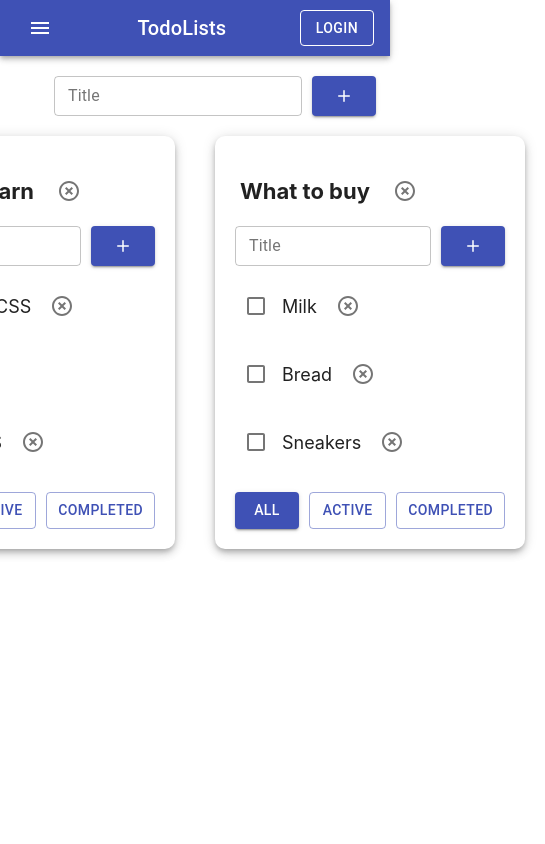
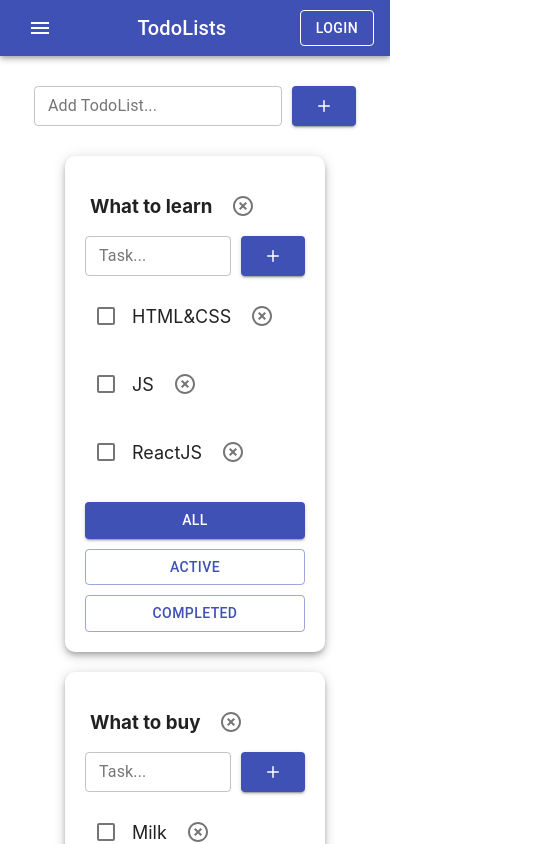
Before and after one commit to jekaplugarev/TodoList, a React (Create React App) app: page / in a window 390 px wide. Shown: the top 844 px of the page, 545 px wide, since content can reach past the window. Built offline with nearby package versions, Linux system fonts and the light colour scheme.

Commit message:
changed css rules

```diff
--- a/src/AddItemForm.tsx
+++ b/src/AddItemForm.tsx
@@ -3,6 +3,7 @@ import {TextField, Button} from '@material-ui/core';
 
 type AddItemFormType = {
     addItem: (title: string) => void
+    label: string
 }
 
 export function AddItemForm(props: AddItemFormType) {
@@ -36,8 +37,9 @@ export function AddItemForm(props: AddItemFormType) {
                 <TextField
                     variant={'outlined'}
                     size={'small'}
-                    label={'Title'}
+                    label={props.label}
                     error={error}
+                    // helperText={error && 'Title is required !'}
                     value={inputValue}
                     onChange={onChangeTitle}
                     onKeyPress={onKeyPressAddItem}
--- a/src/App.css
+++ b/src/App.css
@@ -2,37 +2,41 @@ body {
     background-color: white;
 }
 
-.todoLists {
-    /*display: flex;*/
-    /*flex-wrap: wrap;*/
-}
-
-.addItem {
-    /*font-size: 22px;*/
-}
-
 .addTodoList {
-    /*display: flex;*/
-    /*align-items: center;*/
-    /*justify-content: center;*/
-    /*background-color: white;*/
-    /*margin-top: 30px;*/
-    /*margin-left: 30px;*/
+    display: flex;
+    flex-direction: column;
+    align-items: center;
+    justify-content: center;
+    margin: 30px 0;
 }
 
 .titleInput {
-    /*font-size: 22px;*/
-    /*text-transform: uppercase;*/
-    /*margin-bottom: 15px;*/
+    font-size: 22px;
+    text-transform: uppercase;
+    margin-bottom: 15px;
 }
 
 .todoLists {
     display: flex;
-    /*justify-content: space-evenly;*/
+    column-gap: 5%;
+    flex-wrap: wrap;
+    margin: auto;
+    flex: 0 0 33.33%;
 }
 
-.todoLists > div {
-    /*margin: 30px;*/
+@media (max-width: 1200px) {
+    .todoLists {
+        justify-content: space-between;
+        flex: 0 0 50%;
+        flex-wrap: wrap;
+    }
+}
+
+@media (max-width: 640px) {
+    .todoLists {
+        flex-direction: column;
+        align-items: center;
+    }
 }
 
 .isDone > .editableSpan {
@@ -62,6 +66,8 @@ body {
 }
 
 .container {
+    max-width: 1200px;
+    margin: 0 auto;
     /*width: 40%;*/
     /*max-width: 300px;*/
     /*border: 3px solid dodgerblue;*/
@@ -70,6 +76,18 @@ body {
     /*border-radius: 30px;*/
     /*align-self: flex-start;*/
     /*background-color: white;*/
+}
+
+@media (max-width: 1200px) {
+    .container {
+        max-width: 700px;
+    }
+}
+
+@media (max-width: 900px) {
+    .container {
+        max-width: 640px;
+    }
 }
 
 .inputTask {
@@ -107,19 +125,19 @@ body {
     /*margin-right: 15px;*/
 }
 
-/*.btnDel {*/
-/*    margin-left: 20px;*/
-/*    line-height: 0;*/
-/*    padding: 0;*/
-/*    border: 1px solid black;*/
-/*    border-radius: 50%;*/
-/*    background-color: transparent;*/
-/*    color: black;*/
-/*}*/
+.btnDel {
+    /*margin-left: 20px;*/
+    /*line-height: 0;*/
+    /*padding: 0;*/
+    /*border: 1px solid black;*/
+    /*border-radius: 50%;*/
+    /*background-color: transparent;*/
+    /*color: black;*/
+}
 
-/*.btnDel:hover {*/
-/*    border: 1px solid rgba(0, 0, 0, 0.6);*/
-/*}*/
+.btnDel:hover {
+    /*border: 1px solid rgba(0, 0, 0, 0.6);*/
+}
 
 .tasks li {
     font-size: 18px;
@@ -136,6 +154,21 @@ body {
 .filter {
     display: flex;
     justify-content: space-between;
+}
+
+@media (max-width: 1200px) {
+    .filter {
+        flex-direction: column;
+    }
+
+    .filter Button {
+        width: 100%;
+        margin-bottom: 10px;
+    }
+
+    .filter Button:last-child {
+        margin-bottom: 0;
+    }
 }
 
 .btnFilter {
@@ -168,11 +201,12 @@ body {
 }
 
 .editableSpan {
+    word-break: break-all;
     margin-right: 7px;
     margin-left: 5px;
 }
 
 .titleTodoList {
-    font-size: 22px;
-    margin-right: 4px;
+    /*font-size: 22px;*/
+    /*margin-right: 4px;*/
 }
--- a/src/App.tsx
+++ b/src/App.tsx
@@ -3,7 +3,7 @@ import './App.css'
 import {Todolist} from './Todolist'
 import {v1} from 'uuid';
 import {AddItemForm} from './AddItemForm';
-import {AppBar, Button, Container, Grid, IconButton, Paper, Toolbar, Typography} from '@material-ui/core';
+import {AppBar, Button, Grid, IconButton, Paper, Toolbar, Typography} from '@material-ui/core';
 import {Menu} from '@material-ui/icons';
 
 export type FilterType = 'all' | 'completed' | 'active'
@@ -108,8 +108,8 @@ export function App() {
         const taskForTodoList = getFilteredTasks(tl)
 
         return (
-            <Grid item key={tl.id} style={{width: '350px'}}>
-                <Paper elevation={5} style={{margin: '20px', padding: '20px', borderRadius: '10px'}}>
+            <Grid item key={tl.id} style={{width: '30%', minWidth: '300px'}}>
+                <Paper elevation={5} style={{margin: '0 20px 20px 20px', padding: '20px', borderRadius: '10px'}}>
                     <Todolist
                         todoListID={tl.id}
                         filter={tl.filter}
@@ -145,20 +145,22 @@ export function App() {
                     </Button>
                 </Toolbar>
             </AppBar>
-            <Container fixed>
-                <Grid container style={{margin: '20px 0 20px 20px'}} justify={'center'}>
+            <div className="container">
+                {/*<Container maxWidth={'sm'}>*/}
+                {/*<Grid container justify={'center'}>*/}
                 <div className="addTodoList">
                     <div className="addItem">
-                            <AddItemForm addItem={addTodoList}/>
+                        <AddItemForm addItem={addTodoList} label={'Add TodoList...'}/>
                     </div>
                 </div>
-                </Grid>
-                <Grid container spacing={5} justify={'center'}>
+                {/*</Grid>*/}
+                {/*<Grid container justify={'center'} xs={12}>*/}
                 <div className="todoLists">
                     {todoListComponents}
                 </div>
-                </Grid>
-            </Container>
+                {/*</Grid>*/}
+                {/*</Container>*/}
+            </div>
         </div>
     )
 }
--- a/src/EditableSpan.tsx
+++ b/src/EditableSpan.tsx
@@ -31,6 +31,7 @@ export function EditableSpan(props: EditableSpanType) {
                 value={inputValue}
                 onChange={onChangeTitle}
                 onKeyPress={onEnterOfEditMode}
+                style={{flexWrap: 'wrap', width: '100%'}}
             />
             // <input
             //     onBlur={offEditMode}
@@ -41,7 +42,8 @@ export function EditableSpan(props: EditableSpanType) {
             //     className="editMode"/>
             : <span
                 onDoubleClick={onEditMode}
-                className="editableSpan">
+                className="editableSpan"
+            >
                 {props.title}
         </span>
     )
--- a/src/Todolist.tsx
+++ b/src/Todolist.tsx
@@ -72,8 +72,7 @@ export function Todolist(props: PropsType) {
     return (
         <div className="container">
             <div className="header">
-                <h3
-                    className="titleTodoList">
+                <h3 className="titleTodoList">
                     <EditableSpan title={props.titleTodoList} changeTitle={changeTodoListTitle}/>
                 </h3>
                 <IconButton onClick={removeTodoList} size={'medium'}>
@@ -87,7 +86,7 @@ export function Todolist(props: PropsType) {
                 {/*    </svg>*/}
                 {/*</button>*/}
             </div>
-            <AddItemForm addItem={addTask}/>
+            <AddItemForm addItem={addTask} label={'Task...'}/>
             <ul className="tasks">
                 {tasksElements}
             </ul>
```
Lines whose indentation alone changed are shown as unchanged.
